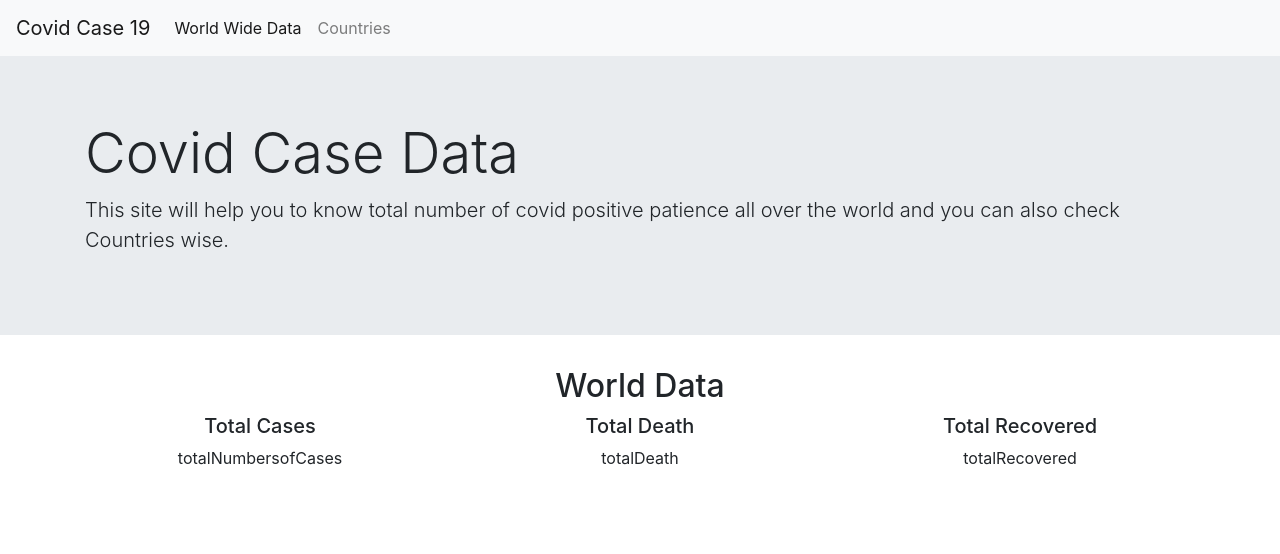
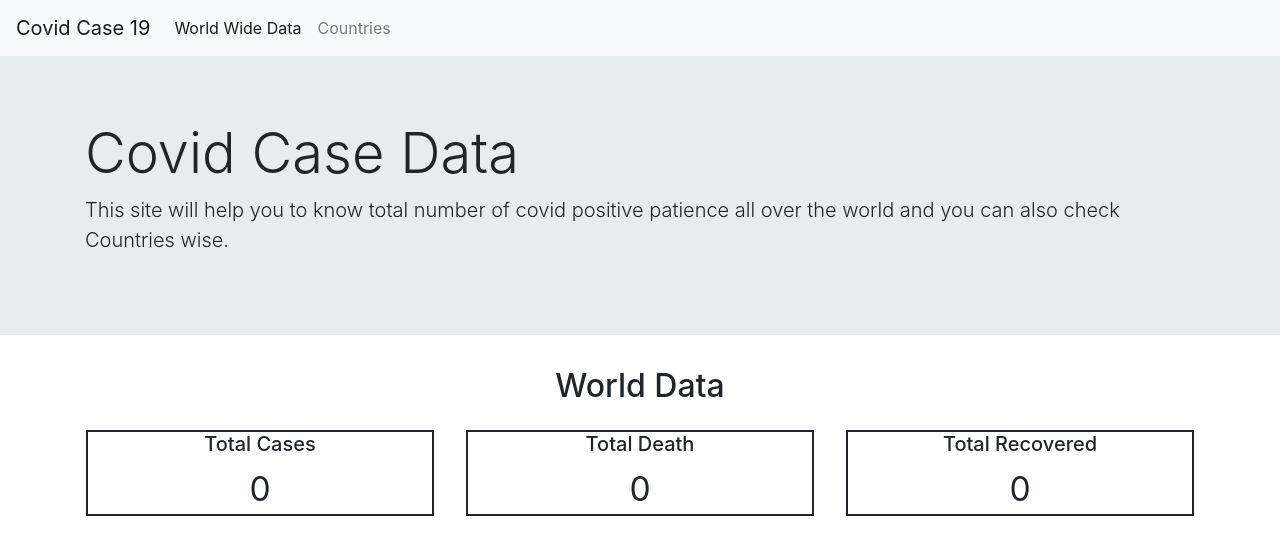
Before and after one commit to CatchyCo/LiveCoronaStatus, an Angular app: page / in a window 1280 px wide. Shown: the top 554 px of the page. Built offline with nearby package versions, Linux system fonts and the light colour scheme; no server answers.

Commit message:
Done with final data : now starting with semantic ng chart

```diff
--- a/src/app/Component/home/home.component.css
+++ b/src/app/Component/home/home.component.css
@@ -1,7 +1,13 @@
-h2{
+h2 {
     text-align: center;
-    margin-top: 0%;
+    margin-top: 0;
 }
-.home-data{
+.home-data {
     text-align: center;
+    border: solid 2px;
+    margin : 1em;
 }
+span {
+    font-family: unset;
+    font-size: 2.1em;
+}
--- a/src/app/Component/home/home.component.html
+++ b/src/app/Component/home/home.component.html
@@ -7,15 +7,15 @@
     <div class="row">
         <div class="col home-data">
             <h5>Total Cases </h5>
-            <span> totalNumbersofCases</span>
+            <span > {{ totalConfirmCase}} </span>
         </div>
         <div class="col home-data">
             <h5>Total Death</h5>
-            <span> totalDeath</span>
+            <span>{{totalDeathCases}} </span>
         </div>
         <div class="col home-data">
             <h5>Total Recovered</h5>
-            <span> totalRecovered</span>
+            <span>{{totalRecovered}} </span>
         </div>
     </div>
 </div>
--- a/src/app/Component/home/home.component.ts
+++ b/src/app/Component/home/home.component.ts
@@ -9,12 +9,23 @@ import { LiveDataServiceService } from 'src/app/Services/live-data-service.servi
 export class HomeComponent implements OnInit {
 
   constructor(public liveDataService: LiveDataServiceService) { }
+  totalConfirmCase = 0;
+  totalDeathCases = 0;
+  totalRecovered = 0;
+  totalActive = 0;
 
   ngOnInit(): void {
     this.liveDataService.getGlobalData()
       .subscribe({
         next: (result) => {
-          console.log(result);
+          result.forEach(country => {
+            if (country['countryName']) {
+              this.totalConfirmCase = this.totalConfirmCase + country['totalConfirmCase'];
+              this.totalDeathCases = this.totalDeathCases + country['totalDeath'];
+              this.totalRecovered = this.totalRecovered + country['totalRecover'];
+              this.totalActive = this.totalActive + country['active'];
+            }
+          })
         }
       });
   }
--- a/src/app/Services/live-data-service.service.ts
+++ b/src/app/Services/live-data-service.service.ts
@@ -2,6 +2,7 @@ import { Injectable } from '@angular/core';
 import { HttpClient } from '@angular/common/http';
 import { map } from 'rxjs/operators';
 import { GlobalData } from '../global-data';
+import { global } from '@angular/compiler/src/util';
 
 
 @Injectable({
@@ -9,12 +10,9 @@ import { GlobalData } from '../global-data';
 })
 export class LiveDataServiceService {
 
-
   globalDataURL = 'https://raw.githubusercontent.com/CSSEGISandData/COVID-19/master/csse_covid_19_data/csse_covid_19_daily_reports/08-23-2020.csv';
-  finalData: GlobalData[] = [];
-
+  row = {};
   constructor(public http: HttpClient) { }
-
 
   getGlobalData() {
     return this.http.get(this.globalDataURL, { responseType: 'text' }).pipe(
@@ -22,32 +20,35 @@ export class LiveDataServiceService {
       map(result => {
         let globalData: GlobalData[] = [];
         const rows = result.split('\n');
+        let raw = {};
         rows.splice(0, 1);
+
         rows.forEach(row => {
           const col = row.split(/,(?=\S)/);
           if (parseInt(col[7]) != NaN) {
-            globalData.push({
+            let cs = {
               countryName: col[3],
               totalConfirmCase: +col[7],
               totalDeath: +col[8],
               totalRecover: +col[9],
               active: +col[9]
-            })
+            }
+            let temp: GlobalData = raw[cs.countryName];
+            if (temp) {
+              temp.active = cs.active + temp.active;
+              temp.totalConfirmCase = cs.totalConfirmCase + temp.totalConfirmCase;
+              temp.totalDeath = cs.totalDeath + temp.totalDeath;
+              temp.totalRecover = cs.totalRecover + temp.totalRecover;
+              raw[cs.countryName] = temp;
+              //  console.log(temp);
+            } else {
+              raw[cs.countryName] = cs;
+            }
           }
         });
-        this.getFinalData(globalData);
-        // return result;
+        return (Object.values(raw));
       })
     );
   }
 
-  getFinalData(globalData: GlobalData[]) {
-    globalData.forEach(data => (
-      console.log(data)
-    )
-
-    )
-  }
-
-
 }
```
